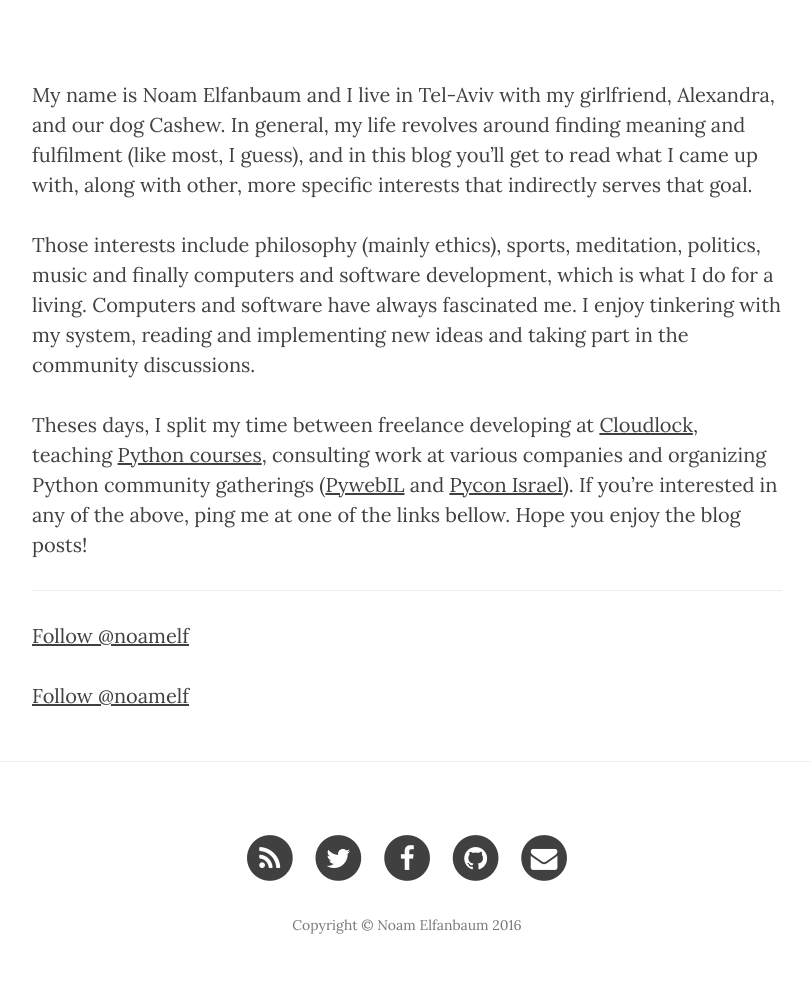
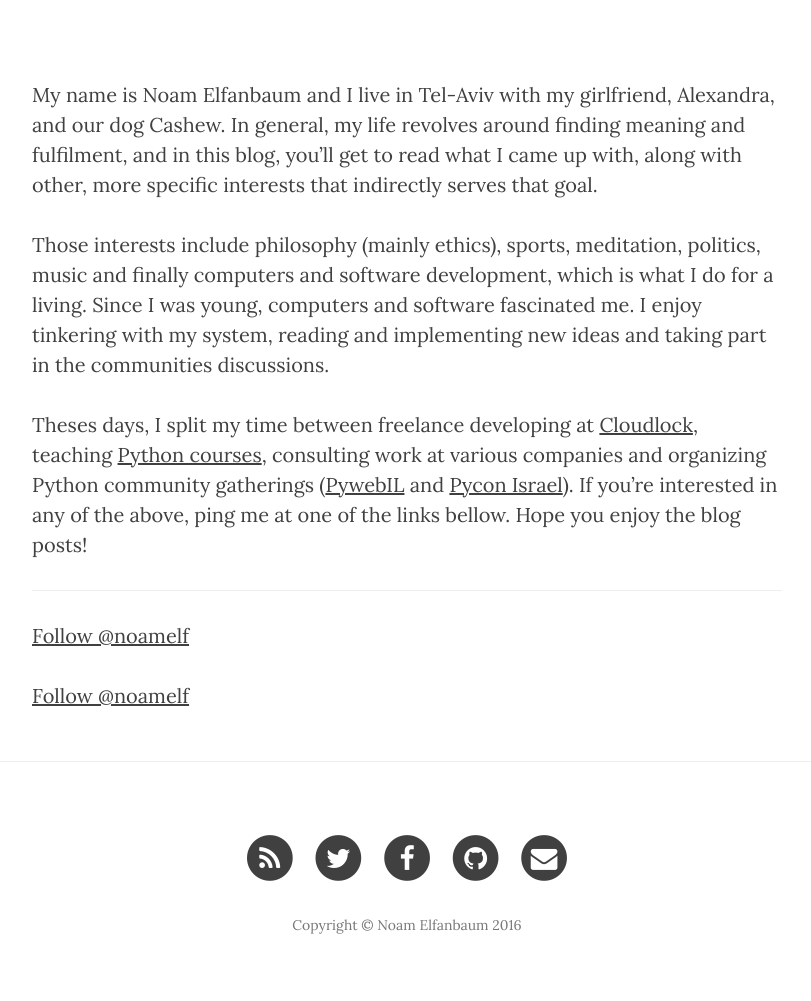
Before and after one commit to noamelf/noamelf.github.io, a Jekyll site: the page built from about.md, in a window 1280 px wide. Shown: the part 422-1423 px from the top of the page, without its empty margins (233-1044 px from the left). Built offline with Jekyll 4.4.1, drawn with Linux system fonts in a browser that asks for light colours; nearby versions of some CDN libraries; comment, search, counter and statistics services are not loaded.

Commit message:
Updated about

```diff
--- a/about.md
+++ b/about.md
@@ -7,14 +7,14 @@ header-img: "img/about3.jpg"
 
 My name is Noam Elfanbaum and I live in Tel-Aviv with my girlfriend, Alexandra,
 and our dog Cashew. In general, my life revolves around finding meaning and
-fulfilment (like most, I guess), and in this blog you'll get to read what I came
-up with, along with other, more specific interests that indirectly serves that goal.
+fulfilment, and in this blog, you'll get to read what I came up with, along with
+other, more specific interests that indirectly serves that goal.
 
 Those interests include philosophy (mainly ethics), sports, meditation,
 politics, music and finally computers and software development, which is what I
-do for a living. Computers and software have always fascinated me. I enjoy
+do for a living. Since I was young, computers and software fascinated me. I enjoy
 tinkering with my system, reading and implementing new ideas and taking part
-in the community discussions.
+in the communities discussions.
 
 Theses days, I split my time between freelance developing at
 [Cloudlock][cloudlock], teaching [Python courses][pycubator], consulting work
```
